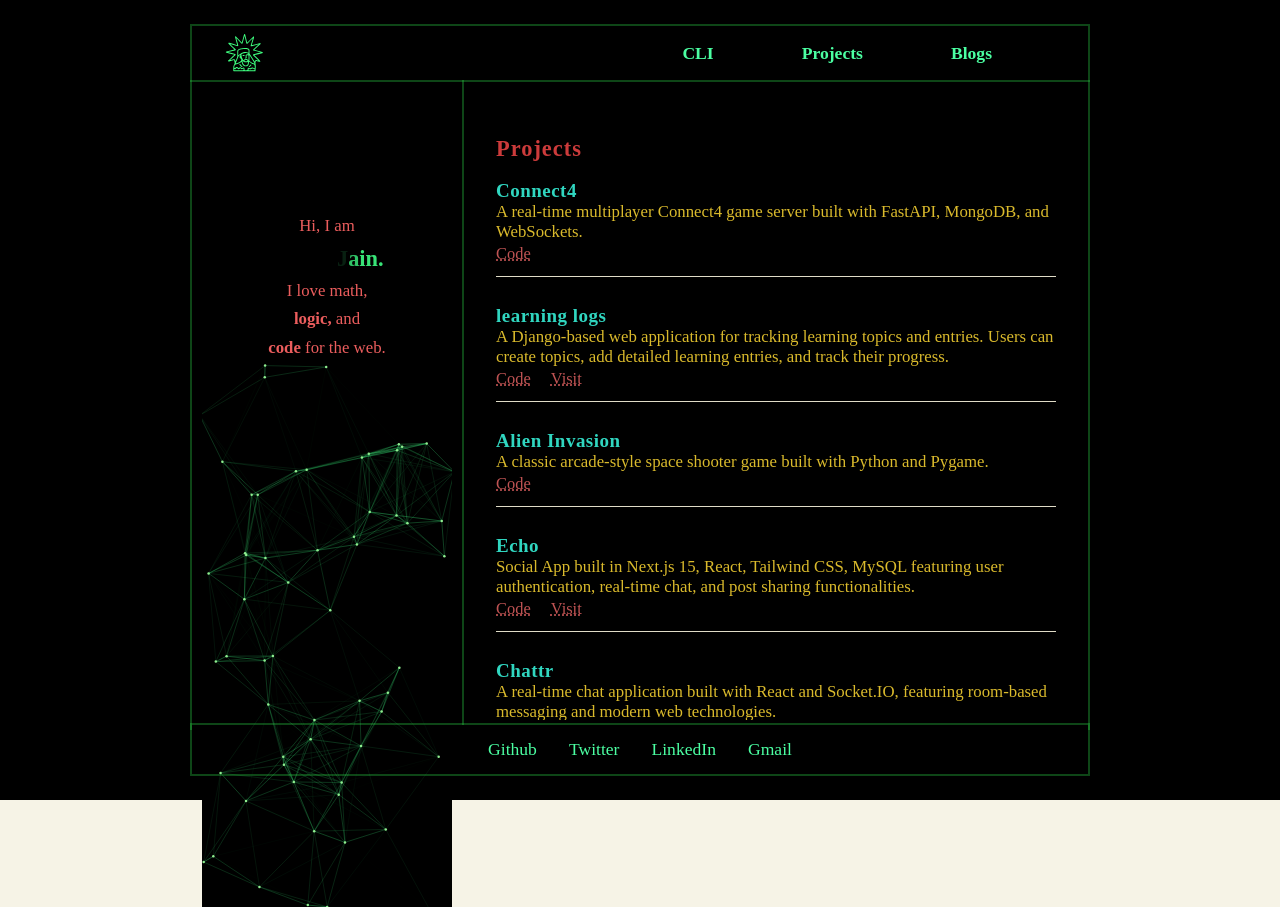
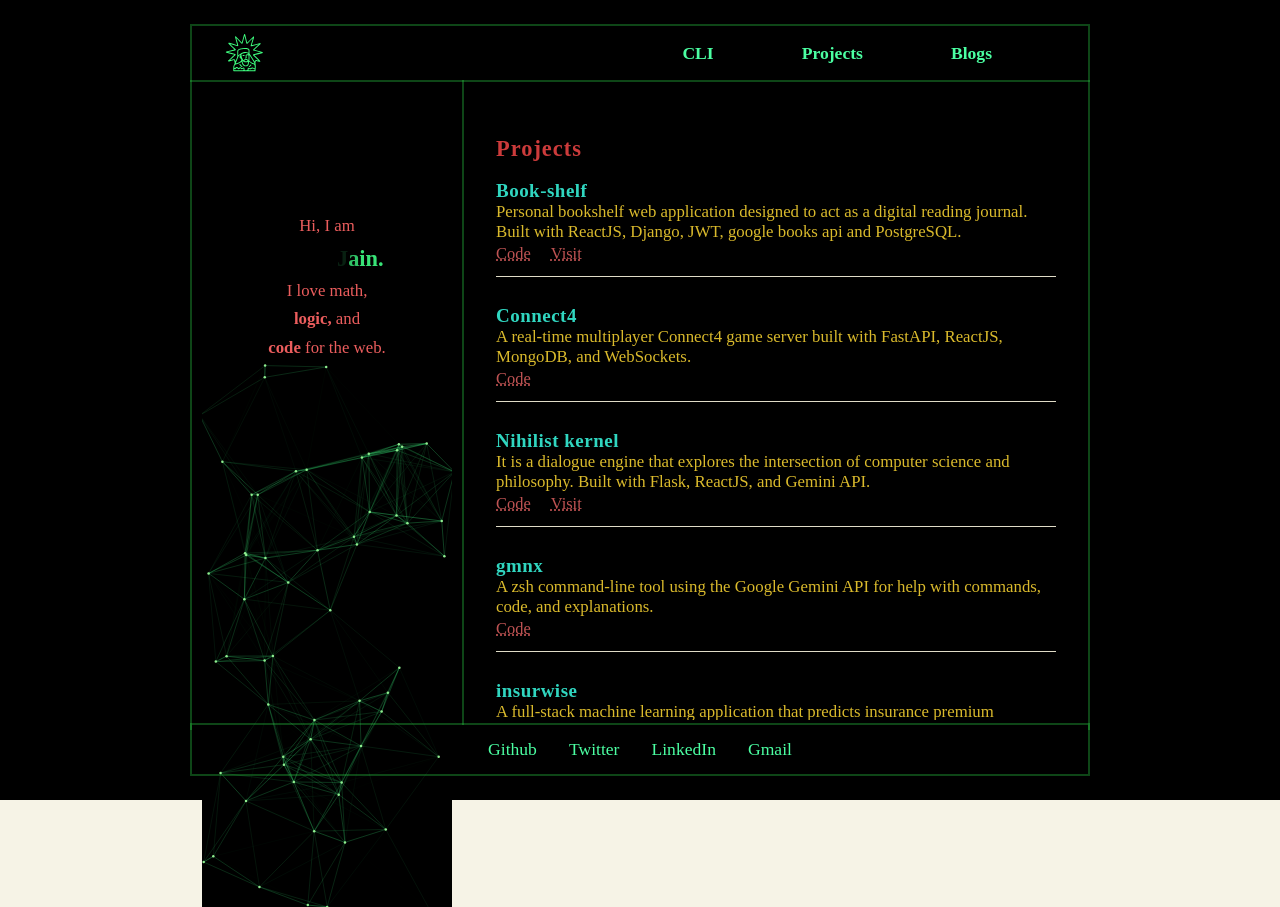
Before and after one commit to int-arsh/-a.shell, a React (Vite) app: page /projects in a window 1280 px wide. Built offline with nearby package versions, Linux system fonts and the light colour scheme; a web font is replaced by a local one.

Commit message:
Update BlogPost and BlogsList components by removing outdated blog entries and adding new ones, including 'Why FastAPI Exists?'. Modify ProjectsList to update project details and add new projects 'Book-shelf' and 'insurwise'.

```diff
--- a/src/components/BlogPost.jsx
+++ b/src/components/BlogPost.jsx
@@ -2,21 +2,6 @@ import { useParams } from 'react-router-dom';
 import '../App.css';
 
 const blogs = [
-  {
-    name: 'truth-and-simplicity',
-    title: 'Truth and Simplicity',
-    content: `Minimalism is not just a design choice, but a way of life. In this post, we explore how simplicity leads to clarity and truth, both in code and in life.`
-  },
-  {
-    name: 'building-with-react',
-    title: 'Building with React',
-    content: `React and Bun make it easy to build fast, honest, and minimal personal sites. Here is how I approached building mine.`
-  },
-  {
-    name: 'open-source-journey',
-    title: 'Open Source Journey',
-    content: `Contributing to open source is about sharing, learning, and growing together. Here are some lessons from my journey.`
-  },
   {
     name: 'what-really-happens-when-a-number-is-bigger-than-its-data-type',
     title: 'What Really Happens When a Number Is Bigger Than Its Data Type?',
@@ -55,6 +40,8 @@ Your algorithm could misbehave without any error message.
 
 In security, attackers even exploit overflow to hack systems.`
   },
+
+
   {
     name: 'why 0.1 + 0.2 ≠ 0.3',
     title: 'Why 0.1 + 0.2 ≠ 0.3 (and What It Teaches Us About Floating-Point Numbers)',
@@ -91,6 +78,8 @@ The big lesson
 
 Floating-point isn’t “broken.” It’s just an approximation system — like using a calculator that can only show 10 digits. The trick is to know its limits and code accordingly.`
   },
+
+
   {
     name: 'Why Every Developer Should Use Linux for Development',
     title: 'Why Every Developer Should Use Linux for Development',
@@ -143,18 +132,50 @@ Floating-point isn’t “broken.” It’s just an approximation system — lik
     How networks and permissions are structured.
 
     This knowledge compounds. You don’t just become a better Linux user, you become a better programmer.`
+  },
+
+  {
+    name: 'why-fastapi-exists',
+    title: 'Why FastAPI Exists?',
+    content: `FastAPI is a modern, fast (high-performance), web framework for building APIs with Python 3.7+ based on standard Python type hints.
+
+    It was created because of the lack of open-source, high-performance, easy-to-use APIs for Python, which at the time of its release (in 2018) were either lacking in performance or had a complex API or both.
+
+
+    Read more: https://takovibe.com/blog/fastapi-vs-flask-async-python-asgi-pydantic/
+    Written by: Me`
   }
 ];
 
 const boldWords = ['blog', 'blogs'];
+const urlRegex = /^https?:\/\/[^\s]+$/;
 
 function wrapWords(text) {
   return text.split(/(\s+)/).map((word, i) => {
+    const trimmed = word.trim();
     const cleanWord = word.replace(/[^a-zA-Z]/g, '').toLowerCase();
+
+    // Make URLs clickable
+    if (trimmed && urlRegex.test(trimmed)) {
+      return (
+        <a
+          key={i}
+          href={trimmed}
+          target="_blank"
+          rel="noopener noreferrer"
+          className="blog-link"
+        >
+          {trimmed}
+        </a>
+      );
+    }
+
+    // Highlight bold words
     if (boldWords.includes(cleanWord)) {
-      return word.trim() ? <span className="word" key={i}><strong>{word}</strong></span> : word;
+      return trimmed ? <span className="word" key={i}><strong>{word}</strong></span> : word;
     }
-    return word.trim() ? <span className="word" key={i}>{word}</span> : word;
+
+    return trimmed ? <span className="word" key={i}>{word}</span> : word;
   });
 }
 
--- a/src/components/BlogsList.jsx
+++ b/src/components/BlogsList.jsx
@@ -2,21 +2,6 @@ import { Link } from 'react-router-dom';
 import '../App.css';
 
 const blogs = [
-  {
-    name: 'truth-and-simplicity',
-    title: 'Truth and Simplicity',
-    excerpt: 'Exploring the beauty of minimalism and honest design.'
-  },
-  {
-    name: 'building-with-react',
-    title: 'Building with React',
-    excerpt: 'A journey through building a personal site with React and Bun.'
-  },
-  {
-    name: 'open-source-journey',
-    title: 'Open Source Journey',
-    excerpt: 'Reflections on contributing to open source projects.'
-  },
   {
     name: 'what-really-happens-when-a-number-is-bigger-than-its-data-type',
     title: 'What Really Happens When a Number Is Bigger Than Its Data Type?',
@@ -31,6 +16,11 @@ const blogs = [
     name: 'Why Every Developer Should Use Linux for Development',
     title: 'Why Every Developer Should Use Linux for Development',
     excerpt: 'Exploring the advantages of using Linux for development.'
+  },
+  {
+    name: 'why-fastapi-exists',
+    title: 'Why FastAPI Exists?',
+    excerpt: 'Exploring the reasons behind the creation of FastAPI.'
   }
 ];
 
--- a/src/components/ProjectsList.jsx
+++ b/src/components/ProjectsList.jsx
@@ -2,9 +2,45 @@ import '../App.css';
 
 const projects = [
     {
+        title: 'Book-shelf',
+        description: 'Personal bookshelf web application designed to act as a digital reading journal. Built with ReactJS, Django, JWT, google books api and PostgreSQL.',
+        github_link: 'https://github.com/int-arsh/book-shelf',
+        live_link: 'https://book-shelf-silk.vercel.app'
+    },
+    {
         title: 'Connect4',
-        description:'A real-time multiplayer Connect4 game server built with FastAPI, MongoDB, and WebSockets.',
+        description:'A real-time multiplayer Connect4 game server built with FastAPI, ReactJS, MongoDB, and WebSockets.',
         github_link:'https://github.com/int-arsh/connect4',
+        live_link:''
+    },
+    {
+        title: 'Nihilist kernel',
+        description: 'It is a dialogue engine that explores the intersection of computer science and philosophy. Built with Flask, ReactJS, and Gemini API.',
+        github_link: 'https://github.com/int-arsh/nihilist-kernel',
+        live_link: 'https://nihilist-kernel.vercel.app/'
+    },
+    {
+        title: 'gmnx',
+        description: 'A zsh command-line tool using the Google Gemini API for help with commands, code, and explanations.',
+        github_link: 'https://github.com/int-arsh/gmnx',
+        live_link: ''
+    },
+    {
+        title: 'insurwise',
+        description: 'A full-stack machine learning application that predicts insurance premium categories based on user demographics and lifestyle factors. Built with FastAPI for the backend API and Streamlit for the interactive frontend.',
+        github_link: 'https://github.com/int-arsh/insurwise',
+        live_link: 'https://insurwise.streamlit.app/'
+    },
+    {
+        title: 'Chess-Engine',
+        description: 'A chess engine created in Python using the Pygame library. This project allows users to play chess against an AI or another player, with a graphical interface powered by Pygame',
+        github_link: 'https://github.com/int-arsh/Chess-Engine',
+        live_link: ''
+    },
+    {
+        title:'Alien Invasion',
+        description:'A classic arcade-style space shooter game built with Python and Pygame.',
+        github_link:'https://github.com/int-arsh/alien_invasion',
         live_link:''
     },
     {
@@ -14,47 +50,10 @@ const projects = [
         live_link:'https://learning-log-l5h9.onrender.com/'
     },
     {
-        title:'Alien Invasion',
-        description:'A classic arcade-style space shooter game built with Python and Pygame.',
-        github_link:'https://github.com/int-arsh/alien_invasion',
-        live_link:''
-    },
-    {
-        title: 'Echo',
-        description: 'Social App built in Next.js 15, React, Tailwind CSS, MySQL featuring user authentication, real-time chat, and post sharing functionalities.',
-        github_link: 'https://github.com/int-arsh/Echo',
-        live_link: 'https://echo-beta-six.vercel.app/'
-    },
-
-    {
         title: 'Chattr',
         description: 'A real-time chat application built with React and Socket.IO, featuring room-based messaging and modern web technologies.',
         github_link: 'https://github.com/int-arsh/Chattr',
         live_link: 'https://chattr-tan.vercel.app/'
-    },
-    {
-        title: 'Book-shelf',
-        description: 'Personal bookshelf web application designed to act as a digital reading journal',
-        github_link: 'https://github.com/int-arsh/book-shelf',
-        live_link: 'https://book-shelf-silk.vercel.app'
-    },
-    {
-        title: 'gmnx',
-        description: 'A zsh command-line tool using the Google Gemini API for help with commands, code, and explanations.',
-        github_link: 'https://github.com/int-arsh/gmnx',
-        live_link: ''
-    },
-    {
-        title: 'Nihilist kernel',
-        description: 'It is a dialogue engine that explores the intersection of computer science and philosophy.',
-        github_link: 'https://github.com/int-arsh/nihilist-kernel',
-        live_link: 'https://nihilist-kernel.vercel.app/'
-    },
-    {
-        title: 'Chess-Engine',
-        description: 'A chess engine created in Python using the Pygame library. This project allows users to play chess against an AI or another player, with a graphical interface powered by Pygame',
-        github_link: 'https://github.com/int-arsh/Chess-Engine',
-        live_link: ''
     },
     {
         title: 'Palletron',
@@ -73,12 +72,6 @@ const projects = [
         description: 'A web app for interpreting or translating emoji sequences, built with JavaScript, CSS, and HTML.',
         github_link: 'https://github.com/int-arsh/emoji-interpreter',
         live_link: 'https://emoji-interpreter-akashs-projects-edcd16fb.vercel.app/'
-    },
-    {
-        title: 'rayTracer',
-        description: 'A C++ graphics project implementing ray tracing algorithms for rendering realistic images.',
-        github_link: 'https://github.com/int-arsh/rayTracer',
-        live_link: ''
     },
     {
         title: 'TuneTrace',
```
Also changed, not shown: 1 other file (tests, documents, lock files or other folders).
